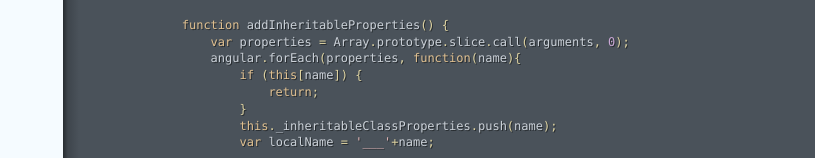
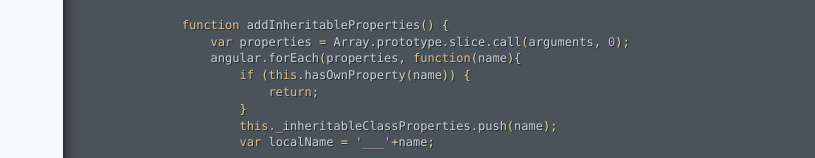
Before and after one commit to quanticedu/a-class-above, a website: page doc/scripts/a_class_above.html in a window 1280 px wide. Shown: the part 284-442 px from the top of the page, without its empty margins (465-1280 px from the left). Drawn offline with Linux system fonts and the light colour scheme.

Commit message:
Updating docs

```diff
--- a/doc/scripts/a_class_above.html
+++ b/doc/scripts/a_class_above.html
@@ -15,7 +15,7 @@
             <span class="kd">function</span> <span class="nx">addInheritableProperties</span><span class="p">()</span> <span class="p">{</span>
                 <span class="kd">var</span> <span class="nx">properties</span> <span class="o">=</span> <span class="nb">Array</span><span class="p">.</span><span class="nx">prototype</span><span class="p">.</span><span class="nx">slice</span><span class="p">.</span><span class="nx">call</span><span class="p">(</span><span class="nx">arguments</span><span class="p">,</span> <span class="mi">0</span><span class="p">);</span>
                 <span class="nx">angular</span><span class="p">.</span><span class="nx">forEach</span><span class="p">(</span><span class="nx">properties</span><span class="p">,</span> <span class="kd">function</span><span class="p">(</span><span class="nx">name</span><span class="p">){</span>
-                    <span class="k">if</span> <span class="p">(</span><span class="k">this</span><span class="p">[</span><span class="nx">name</span><span class="p">])</span> <span class="p">{</span>
+                    <span class="k">if</span> <span class="p">(</span><span class="k">this</span><span class="p">.</span><span class="nx">hasOwnProperty</span><span class="p">(</span><span class="nx">name</span><span class="p">))</span> <span class="p">{</span>
                         <span class="k">return</span><span class="p">;</span>
                     <span class="p">}</span>
                     <span class="k">this</span><span class="p">.</span><span class="nx">_inheritableClassProperties</span><span class="p">.</span><span class="nx">push</span><span class="p">(</span><span class="nx">name</span><span class="p">);</span>
```
